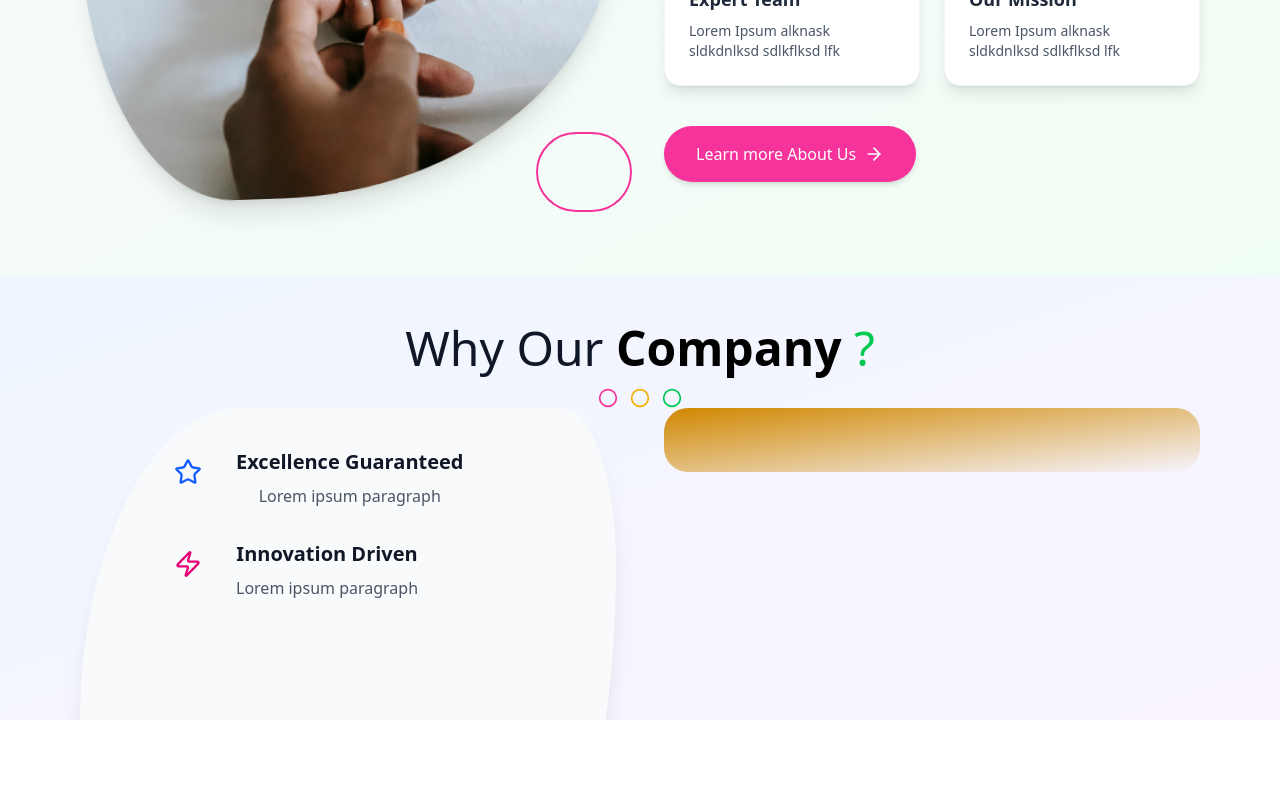
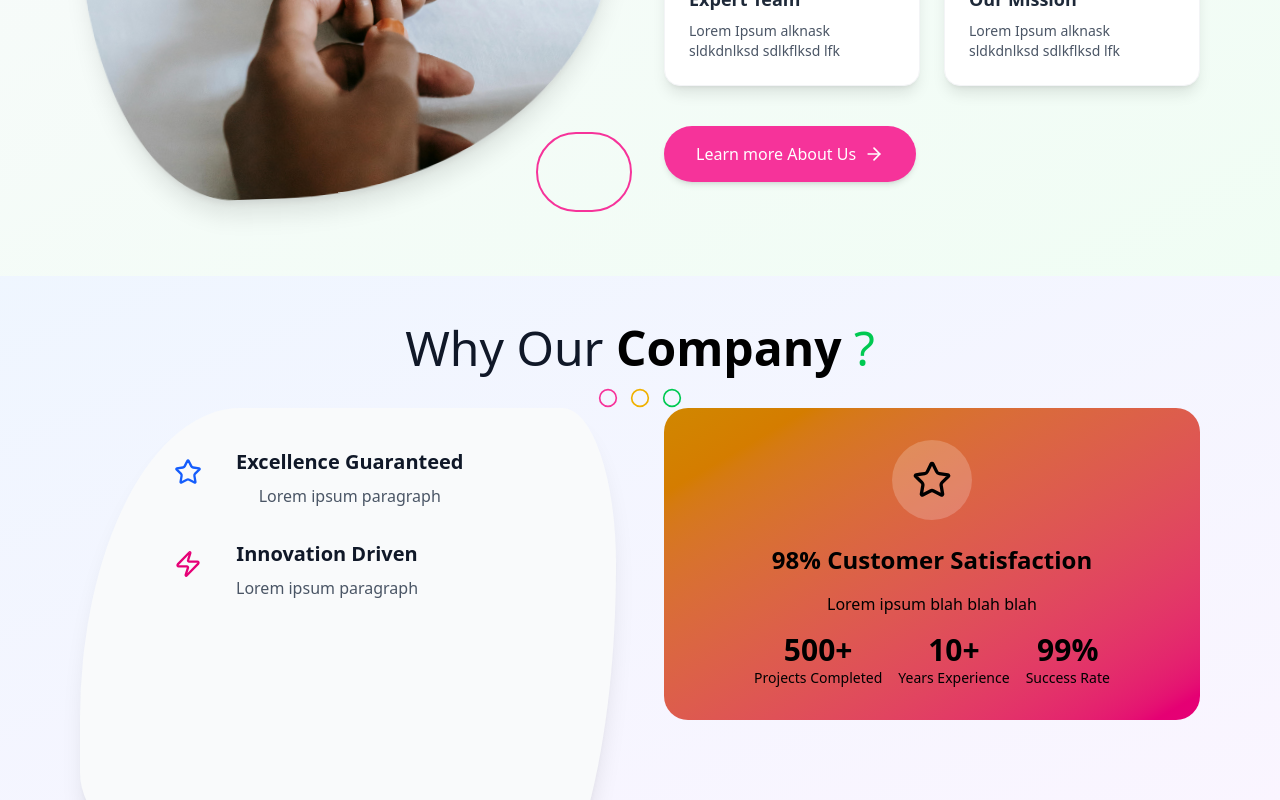
Before and after one commit to pinkx-xlink/tailwindcss-experiment, a React (Vite) app in the folder bank_modern_app/: page / in a window 1280 px wide. Shown: the part 1036-1836 px from the top of the page. Before the commit the page ends 1756 px from the top, so only its background shows below. Built offline with nearby package versions, Linux system fonts and the light colour scheme.

Commit message:
Add the 98% Customer Satisfaction card div

```diff
--- a/bank_modern_app/src/components/WhyOurCompany.jsx
+++ b/bank_modern_app/src/components/WhyOurCompany.jsx
@@ -79,13 +79,53 @@ const WhyOurCompany = () => {
                         </div>
 
                         <div className='relative order-1 lg:order-2'>
-                            <div className='bg-gradient-to-br from-yellow-600 rounded-2xl
-                            md:rounded-3xl p-6 md:p-8 flex flex-col justify-center'
+                            <div className='bg-gradient-to-br from-yellow-600
+                            to-pink-600 rounded-2xl md:rounded-3xl p-6 md:p-8
+                            flex flex-col justify-center'
                             data-aos='zoom-in'
                             data-aos-delay='200'
                             >
                                 <div className='max-w-md mx-auto text-center'>
+                                    <div className='w-16 h-16 sm:w-20 sm:h-20 rounded-full
+                                    bg-white/20 flex items-center justify-center
+                                    mx-auto mb-4 sm:mb-6'>
+                                        <Star className='w-8 h-8 sm:w-10 sm:h-10'/>
+                                    </div>
+                                    <h3 className='text-xl sm:text-2xl font-bold mb-3 sm:mb-4'>
+                                        98% Customer Satisfaction
+                                    </h3>
+                                    <p className='mb-4 sm:text-base'>
+                                        Lorem ipsum blah blah blah
+                                    </p>
+                                    <div className='flex justify-center gap-3 sm:gap-4'>
+                                        <div
+                                        className='text-center'
+                                        data-aos='fade-up'
+                                        data-aos-delay='400'>
+                                        <div className='text-2xl sm:text-3xl font-bold'>500+</div>
+                                        <div className='text-sx sm:text-sm'>Projects Completed</div>
+                                        </div>
+                                        <div className='flex justify-center gap-3 sm:gap-4'>
+                                        <div
+                                        className='text-center'
+                                        data-aos='fade-up'
+                                        data-aos-delay='400'>
+                                        <div className='text-2xl sm:text-3xl font-bold'>10+</div>
+                                        <div className='text-sx sm:text-sm'>Years Experience</div>
 
+                                        </div>
+                                        <div className='flex justify-center gap-3 sm:gap-4'>
+                                        <div
+                                        className='text-center'
+                                        data-aos='fade-up'
+                                        data-aos-delay='400'>
+                                        <div className='text-2xl sm:text-3xl font-bold'>99%</div>
+                                        <div className='text-sx sm:text-sm'>Success Rate</div>
+
+                                        </div>
+                                    </div>
+                                    </div>
+                                    </div>
                                 </div>
 
                             </div>
```
